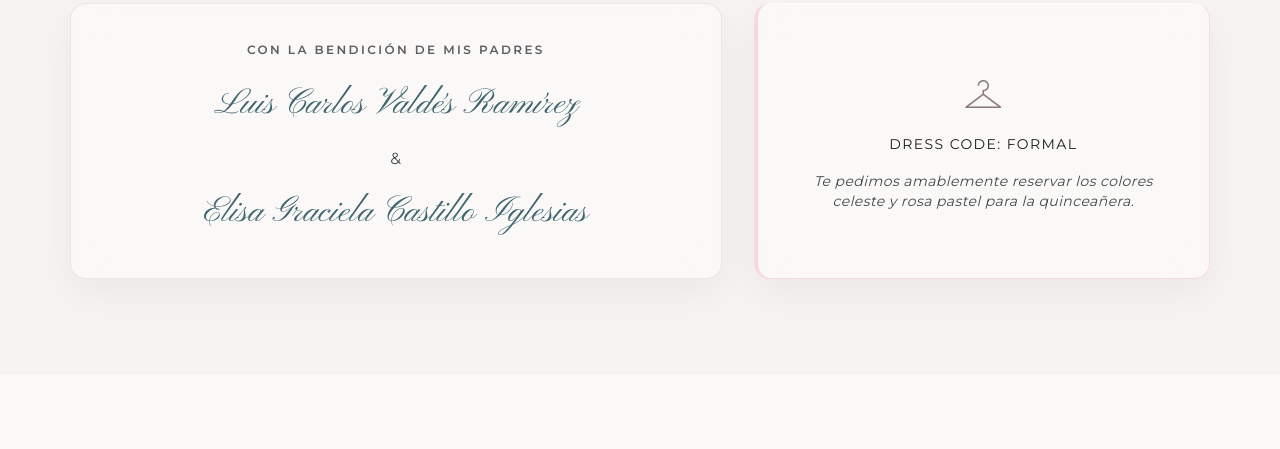
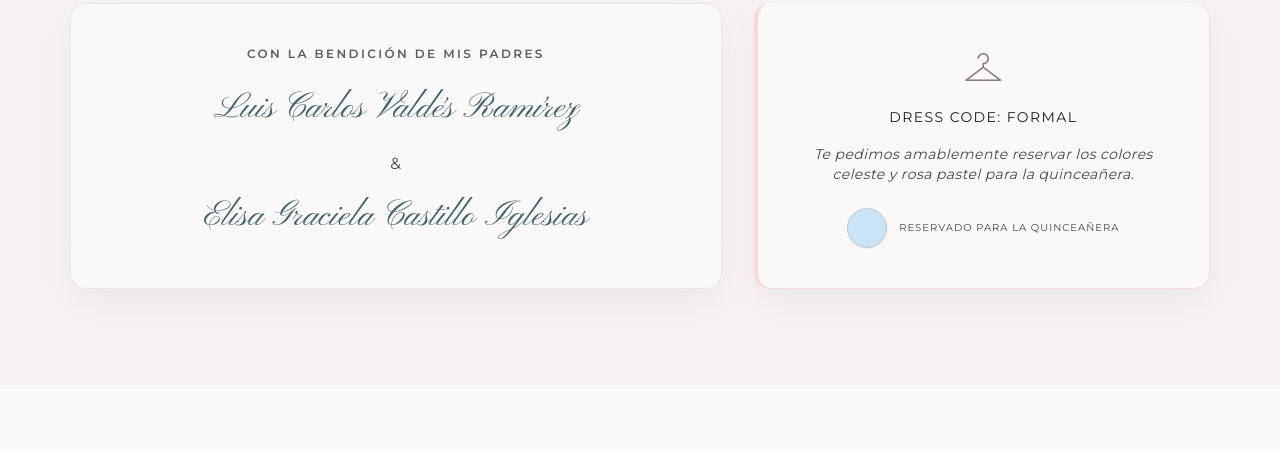
Before and after one commit to JCCJN04/xv-elisa, a website: page index.html in a window 1280 px wide. Shown: the part 4477-4926 px from the top of the page. Drawn offline with nearby package versions, Linux system fonts and the light colour scheme; a script that the page names is missing.

Commit message:
feat: add #CBE3F6 color swatch to dress code section

```diff
--- a/index.html
+++ b/index.html
@@ -328,9 +328,13 @@
                     checkroom
                     </span>
                     <h3 class="font-label-caps text-[14px] text-on-surface mb-4 tracking-widest">DRESS CODE: FORMAL</h3>
-                    <p class="font-body-md text-body-md text-on-surface-variant text-sm italic">
+                    <p class="font-body-md text-body-md text-on-surface-variant text-sm italic mb-6">
                         Te pedimos amablemente reservar los colores celeste y rosa pastel para la quinceañera.
                     </p>
+                    <div class="flex items-center gap-3">
+                        <div class="w-10 h-10 rounded-full border border-outline-variant shadow-sm" style="background-color: #CBE3F6;"></div>
+                        <span class="font-label-caps text-[10px] text-on-surface-variant tracking-widest">RESERVADO PARA LA QUINCEAÑERA</span>
+                    </div>
                 </div>
             </div>
         </section>
```
